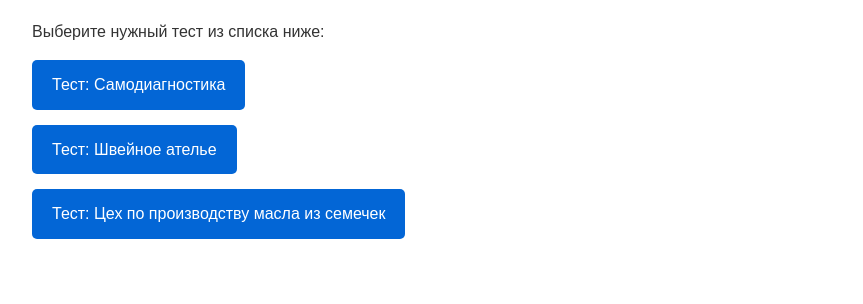
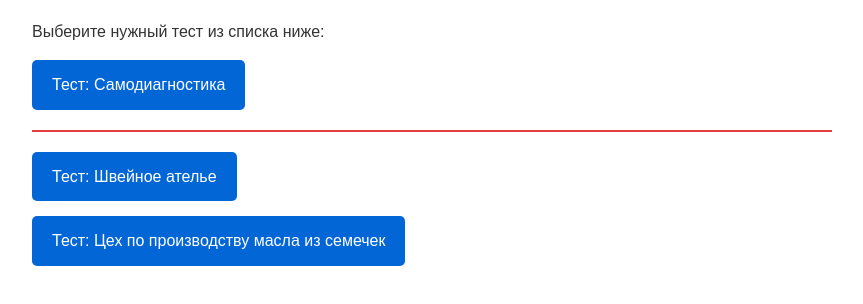
Before and after one commit to prostor-op/prostor-op.github.io, a plain HTML site: page index.html in a window 1280 px wide. Shown: the part 106-410 px from the top of the page, without its empty margins (208-1071 px from the left). Drawn offline with Linux system fonts and the light colour scheme.

Commit message:
Update index.html

```diff
--- a/index.html
+++ b/index.html
@@ -9,6 +9,7 @@
         h1 { color: #2c3e50; border-bottom: 2px solid #eee; padding-bottom: 10px; }
         ul { list-style-type: none; padding: 0; }
         li { margin-bottom: 15px; }
+        li.separator { border-top: 2px solid #e53e3e; margin: 20px 0; padding: 0; }
         a { display: inline-block; padding: 12px 20px; background-color: #0366d6; color: white; text-decoration: none; border-radius: 5px; transition: 0.3s; }
         a:hover { background-color: #024c9e; }
     </style>
```
